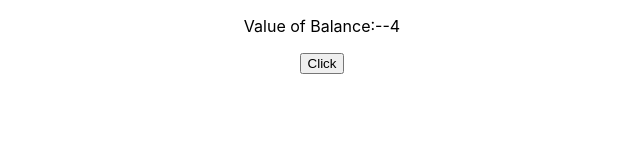
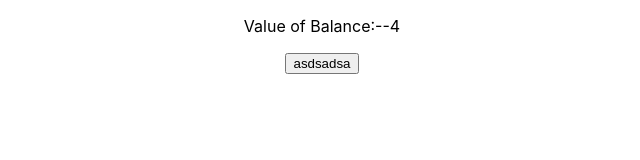
Before and after one commit to siddharthteli/solana-react, a React (Create React App) app: page / in a window 1280 px wide. Shown: the top 160 px of the page, without its empty margins (318-958 px from the left). Built offline with nearby package versions, Linux system fonts and the light colour scheme.

Commit message:
Fix:Onsubmit event to Onclick

```diff
--- a/src/App.tsx
+++ b/src/App.tsx
@@ -15,32 +15,25 @@ class App extends React.Component<{}, { balance: number}> {
 
   }
   clicked = async () => {
-    let bal=balance('FrkQkg5fn9v7KGN7b2nK4Q5Mub4AzUhZAeLPcmX6TQcC').then((balance) => {
-      return balance
-
-    }).catch((e)=>{
-      console.log("Error hai---"+e.toString())
-    })
-    //this.setState({balance:await balance('FrkQkg5fn9v7KGN7b2nK4Q5Mub4AzUhZAeLPcmX6TQcC')});
-    alert("Called")
-
+   // this.setState({balance:await balance('FrkQkg5fn9v7KGN7b2nK4Q5Mub4AzUhZAeLPcmX6TQcC')});
+   let bal= await balance('FrkQkg5fn9v7KGN7b2nK4Q5Mub4AzUhZAeLPcmX6TQcC');
+   console.log("Balance of =-----"+bal);
   }
   render()
   {
+    function clicked() {
 
-
+    }
     return (
       <div className="App">
       <p>Value of Balance:--{this.state.balance}</p>
-      <form onSubmit={this.clicked}>
-        <input type="submit"value="Click"/>
-      </form>
+        <button value="Click" onClick={this.clicked}>asdsadsa</button>
       </div>
     );
   }
 
   async componentDidMount() {
-    //this.setState({balance:await balance('FrkQkg5fn9v7KGN7b2nK4Q5Mub4AzUhZAeLPcmX6TQcC')});
+   // this.setState({balance:await balance('FrkQkg5fn9v7KGN7b2nK4Q5Mub4AzUhZAeLPcmX6TQcC')});
 
   }
 
--- a/src/helpers/userBalance.tsx
+++ b/src/helpers/userBalance.tsx
@@ -45,7 +45,11 @@ export async function connectTo() {
     const connection = new Connection("https://api.devnet.solana.com", "confirmed");
     return connection;
 }
+
+
+
 export async function balance(address:String) {
+    alert("inised balance ");
 
     const connection = await connectTo();
     let _address=await publicAddress(address);
```
